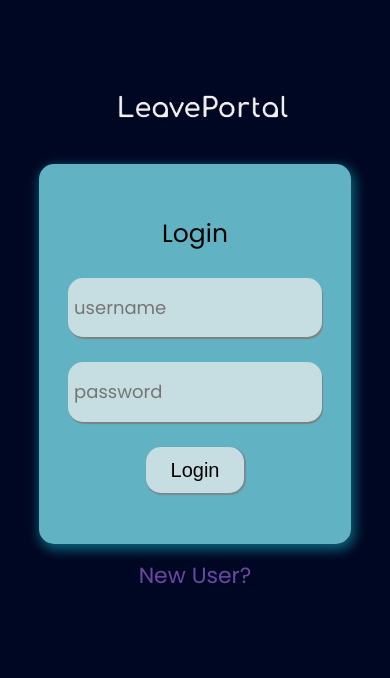
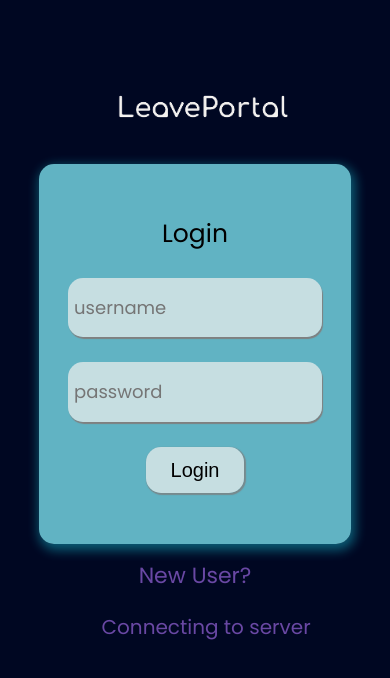
Before and after one commit to renjithsamuel/LeaveApprovalApp, a React (Vite) app in the folder approvalFrontend/: page / in a window 390 px wide. Shown: the top 678 px of the page. Built offline with nearby package versions, Linux system fonts and the light colour scheme; no server answers.

Commit message:
updated responsive website

```diff
--- a/approvalFrontend/src/App.jsx
+++ b/approvalFrontend/src/App.jsx
@@ -8,6 +8,7 @@ function App() {
   const [users, setUsers] = useState([]);
   const [currentUser, setCurrentUser] = useState({});
   const [inValidText, setInValidText] = useState("");
+  const [serverConnected, setServerConnected] = useState("Connecting to server");
   const [isLogin, setIsLogin] = useState(1);
   const [approvals,setApprovals] = useState([]);
 
@@ -55,7 +56,7 @@ function App() {
     if(!(JSON.stringify(currentUser) === "{}")){
       handleApprovals().then((response)=>{
         // setApprovals(response.data);
-        setApprovals(response.data);
+        setApprovals(response.data.sort((a, b) => new Date(a.fromDate) - new Date(b.fromDate)))
       });
     }
 
@@ -103,6 +104,13 @@ function App() {
 
   //get Users
   useEffect(()=>{
+      async function getHealthStatus(){
+         return await sendHTTPRequest('https://leaveportal.onrender.com/api/v1/health','GET')
+      }
+      getHealthStatus().then((v)=> {if(v.status=='success')setServerConnected('Server connected!')
+                                    else setServerConnected('Try again later!')
+                                    });
+
       async function getUsers(){
          return await sendHTTPRequest('https://leaveportal.onrender.com/api/v1/user','GET')
       }
@@ -178,8 +186,8 @@ function App() {
           :<>
           <LoginPage isLogin={isLogin} handlers={[handleLogin, handleRegsiter, toggleForms]} refs={[username, password]}/>
           {inValidText?<p className="invalidText" >{inValidText}</p>:null}
+          {<p className="serverConnected" >{serverConnected}</p>}
         </>
-
         }
     </>
   );
--- a/approvalFrontend/src/pages/ApprovalPage.css
+++ b/approvalFrontend/src/pages/ApprovalPage.css
@@ -357,6 +357,11 @@
   @media only screen and (max-width: 1200px) {
 
 
+  .ntd{
+    font-size:32px;
+    margin-left: 25vw;
+  }
+
 
     .approvalHeader{
       font-size: 35px;
@@ -393,6 +398,9 @@
 
 
     /* changes here */
+
+
+
 
     .sortBtnWrapper{
       margin-left: 12vw;
@@ -437,6 +445,9 @@
 
 
   @media only screen and (max-width: 720px) {
+
+
+
 
     .approvalHeader{
       font-size: 35px;
@@ -485,6 +496,11 @@
 
   @media only screen and (max-width: 620px) {
 
+    .ntd{
+      font-size:30px;
+      margin-left: 22vw;
+    }
+
     .backgroundImg img{
       opacity: 0.3;
      }
@@ -519,6 +535,11 @@
   }
 
   @media only screen and (max-width: 520px) {
+
+    .ntd{
+      font-size:28px;
+      margin-left: 20vw;
+    }
     .verticalLine{
       height: 4vh;
     }
@@ -586,6 +607,11 @@
 
     @media only screen and (max-width: 450px) {
 
+      .ntd{
+        font-size:28px;
+        margin-left: 16vw;
+      }
+
 
       .adminMode{
         display: none;
--- a/approvalFrontend/src/pages/ApprovalPage.jsx
+++ b/approvalFrontend/src/pages/ApprovalPage.jsx
@@ -19,7 +19,8 @@ function ApprovalPage({user, handleLogOut,approvals, setApprovals,approvalStatus
         if(currentDisplay=='pending')
             setApprovalsSet(approvals.filter((elem)=>(elem.approval==='pending')));
         else
-            setApprovalsSet(approvals.filter((elem)=>(elem.approval!=='pending')))
+            setApprovalsSet(approvals.filter((elem)=>(elem.approval!=='pending')));
+        // setApprovalsSet(approvalsSet.sort((a, b) => new Date(a.fromDate) - new Date(b.fromDate)));
         // setTimeout(() => {
             setIsLoading(false);
         // }, 3000);
--- a/approvalFrontend/src/pages/LoginPage.css
+++ b/approvalFrontend/src/pages/LoginPage.css
@@ -124,6 +124,13 @@ html,body{
   font-size: 25px;
 }
 
+.serverConnected{
+  margin-left: 43.5vw;
+  color:#6948a4;
+  font-size: 20px;
+  cursor: default;
+}
+
 ::-webkit-scrollbar {
   /* display: none; */
   width: 2px;
@@ -173,6 +180,8 @@ html,body{
      font-size: 70px !important;
     margin-left: 43vw;
   }
+
+
 }
 
 @media only screen and (max-width: 1200px) {
@@ -199,6 +208,10 @@ html,body{
     width: 35vw;
   }
 
+  .serverConnected{
+    margin-left: 42vw;
+  }
+
 }
 
 
@@ -222,6 +235,10 @@ html,body{
 
   .leaveportalImg img{
     width: 45vw;
+  }
+
+  .serverConnected{
+    margin-left: 39vw;
   }
 }
 
@@ -247,6 +264,10 @@ html,body{
   .invalidText{
     font-size: 20px;
     margin-left: 37vw;
+  }
+
+  .serverConnected{
+    margin-left: 36vw;
   }
 
   .leaveportalImg img{
@@ -276,10 +297,22 @@ html,body{
     margin-left: 34vw;
   }
 
+  .serverConnected{
+    margin-left: 33vw;
+  }
+
   .leaveportalImg img{
     width: 60vw;
   }
 
+}
+
+
+@media only screen and (max-width: 520px) {
+
+  .serverConnected{
+    margin-left: 30vw;
+  }
 }
 
 
@@ -300,6 +333,9 @@ html,body{
     margin-left: 25vw;
   }
 
+  .serverConnected{
+    margin-left: 24vw;
+  }
   .leaveportalImg img{
     width: 70vw;
   }
@@ -325,6 +361,10 @@ html,body{
     font-size: 16px;
   }
 
+  .serverConnected{
+    font-size: 15px;
+  }
+
   .leaveportalImg img{
     font-size: 16px;
 
```
